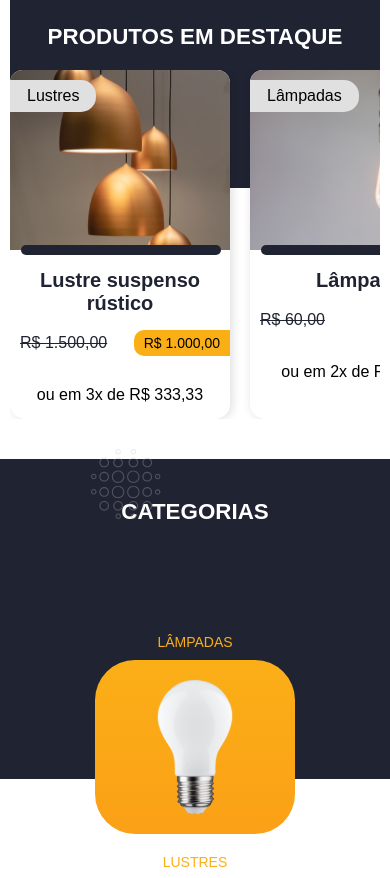
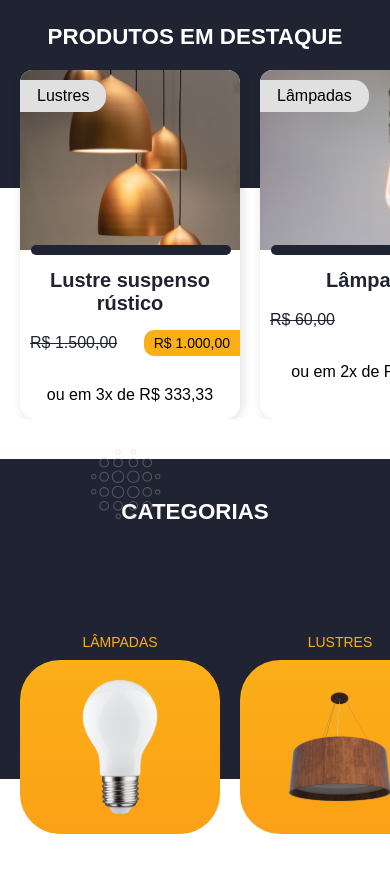
Before and after one commit to laurentino01/teste-noweb, a React (Vite) app: page /home in a window 390 px wide. Shown: the part 749-1627 px from the top of the page. After the commit the page ends 1583 px from the top, so only its background shows below. Built offline with nearby package versions, Linux system fonts and the light colour scheme; a web font is replaced by a local one.

Commit message:
scroll horizontal products and categories

```diff
--- a/src/page/home/categories/categories.css
+++ b/src/page/home/categories/categories.css
@@ -47,6 +47,10 @@
 }
 @media (max-width: 425px) {
   .categories-categories-area {
-    grid-template-columns: 1fr;
+    padding-left: 20px;
+    padding-right: 20px;
+    max-width: 100%;
+    overflow-x: scroll;
+    display: flex;
   }
 }
--- a/src/page/home/products/Products.css
+++ b/src/page/home/products/Products.css
@@ -47,7 +47,12 @@
   }
 }
 @media (max-width: 425px) {
+  .products {
+    margin: 40px 0px;
+  }
   .products .products-area {
+    padding-left: 20px;
+    padding-right: 20px;
     max-width: 100%;
     overflow-x: scroll;
     display: flex;
```
